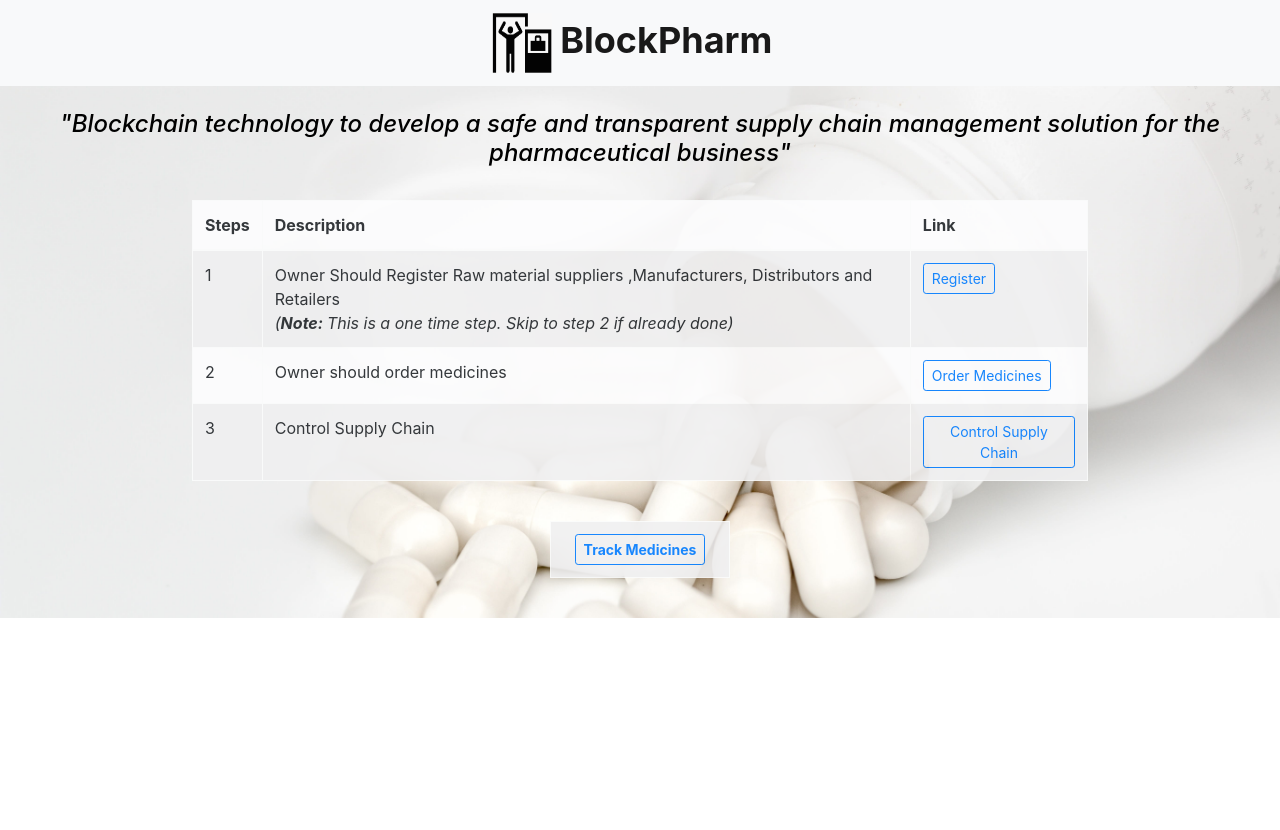
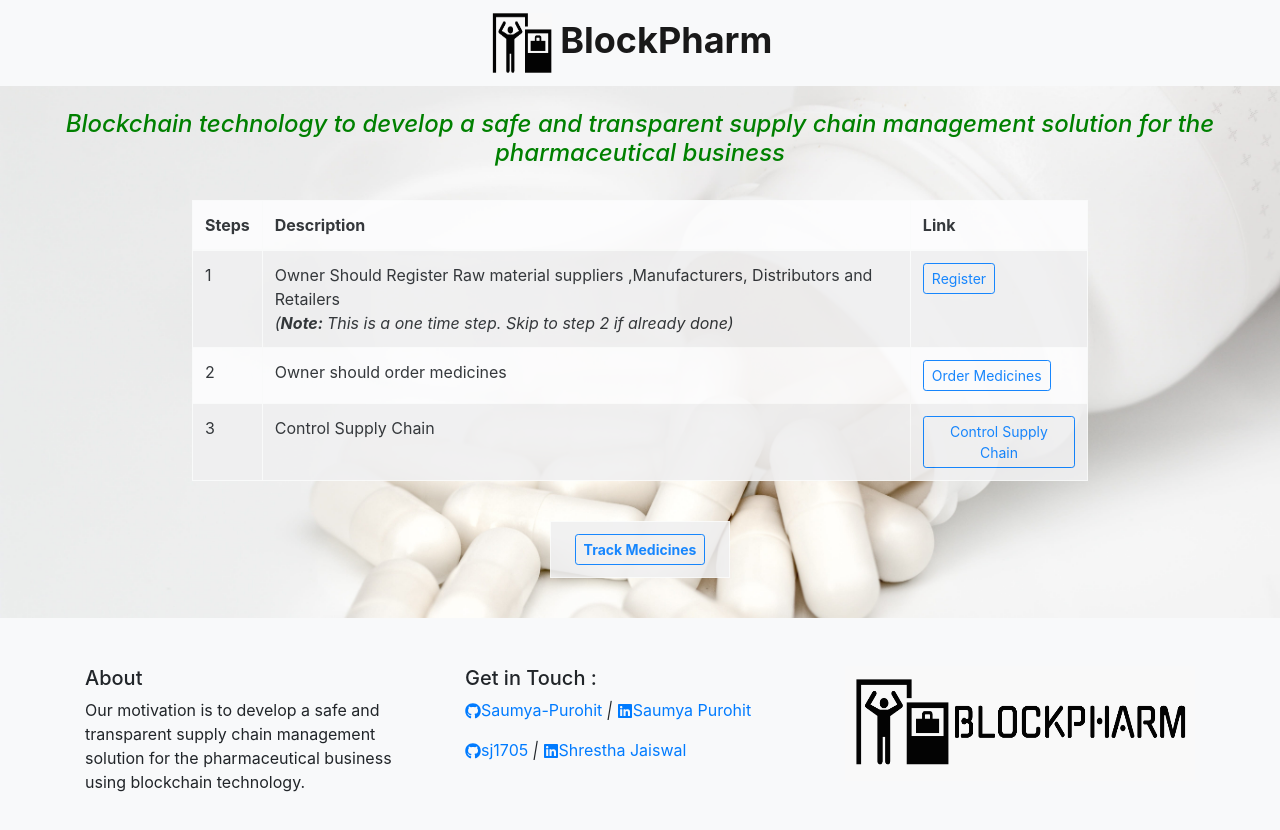
Before and after one commit to Saumya-Purohit/BlockPharm--supply-chain-truffle-react-main, a React (Create React App) app in the folder client/: page / in a window 1280 px wide. Shown: the top 830 px of the page. Before the commit the page ends 800 px from the top, so only its background shows below. Built offline with nearby package versions, Linux system fonts and the light colour scheme.

Commit message:
blockchain

```diff
--- a/client/package.json
+++ b/client/package.json
@@ -10,6 +10,7 @@
     "react": "^17.0.2",
     "react-bootstrap": "^2.7.4",
     "react-dom": "^17.0.2",
+    "react-icons": "^4.8.0",
     "react-router-dom": "^5.2.0",
     "react-scripts": "4.0.3",
     "web-vitals": "^1.1.1",
--- a/client/src/App.css
+++ b/client/src/App.css
@@ -27,3 +27,10 @@ hr {
   justify-content: center;
   align-items: center;
 }
+.footer {
+    position: fixed;
+    left: 0;
+    bottom: 0;
+    width: 100%;
+    text-align: center;
+  }
--- a/client/src/Home.js
+++ b/client/src/Home.js
@@ -1,6 +1,7 @@
 import React from "react";
 import { useHistory } from "react-router-dom";
 import Table from "react-bootstrap/Table";
+import { FaGithub, FaLinkedin } from "react-icons/fa";
 
 function Home() {
   const history = useHistory();
@@ -34,10 +35,11 @@ function Home() {
       </div>
       <div className="Frontal">
         <br />
-        <h4 style={{ fontStyle: "italic" }}>
-          "Blockchain technology to develop a safe and transparent supply chain
-          management solution for the pharmaceutical business"
-        </h4>
+        <h4 style={{ fontStyle: "italic", color: "green" }}>
+  Blockchain technology to develop a safe and transparent supply chain
+  management solution for the pharmaceutical business
+</h4>
+
 
         <br />
       </div>
@@ -127,6 +129,74 @@ function Home() {
         </div>
       </div>
       <br />
+      <footer style={{ backgroundColor: "#f8f9fa" }}>
+        <div className="container py-5">
+          <div className="row">
+            <div className="col-md-4">
+              <h5>About </h5>
+              <p>
+                Our motivation is to develop a safe and transparent supply chain
+                management solution for the pharmaceutical business using
+                blockchain technology.
+              </p>
+            </div>
+            <div className="col-md-4">
+              <h5>Get in Touch : </h5>
+              <ul className="list-unstyled">
+                <li>
+                  <p>
+                    <a
+                      href="https://github.com/Saumya-Purohit"
+                      target="_blank"
+                      rel="noopener noreferrer"
+                    >
+                      <FaGithub />
+                      Saumya-Purohit
+                    </a>{" "}
+                    <em> | </em>
+                    <a
+                      href="https://www.linkedin.com/in/saumya-purohit-a9765a240"
+                      target="_blank"
+                      rel="noopener noreferrer"
+                    >
+                      <FaLinkedin />
+                        Saumya Purohit
+                    </a>
+                  </p>
+                </li>
+                <li>
+                  <p>
+                    <a
+                      href="https://github.com/sj1705"
+                      target="_blank"
+                      rel="noopener noreferrer"
+                    >
+                      <FaGithub />
+                      sj1705
+                    </a>{" "}
+                    <em> | </em>
+                    <a
+                      href="https://www.linkedin.com/in/sj1705"
+                      target="_blank"
+                      rel="noopener noreferrer"
+                    >
+                      <FaLinkedin />
+                        Shrestha Jaiswal
+                    </a>
+                  </p>
+                </li>
+              </ul>
+            </div>
+            <div className="col-md-4">
+              <img
+                src={require("./assets/images/blockpharm-logo.png").default}
+                alt="Logo"
+                style={{ width: "100%", height: "80%" }}
+              />
+            </div>
+          </div>
+        </div>
+      </footer>
     </div>
   );
 }
```
Also changed, not shown: client/src/index.js (+4 -4 lines), 1 other file (tests, documents, lock files or other folders).
